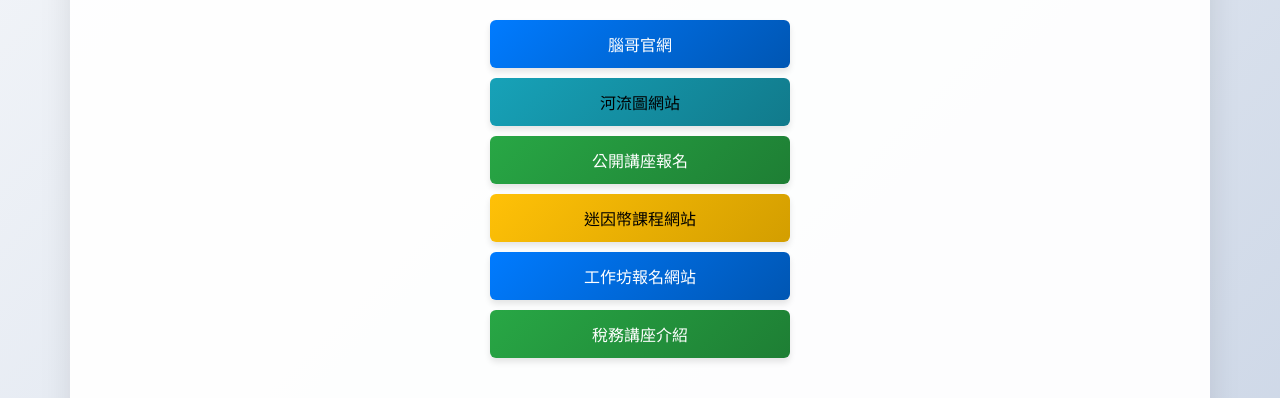
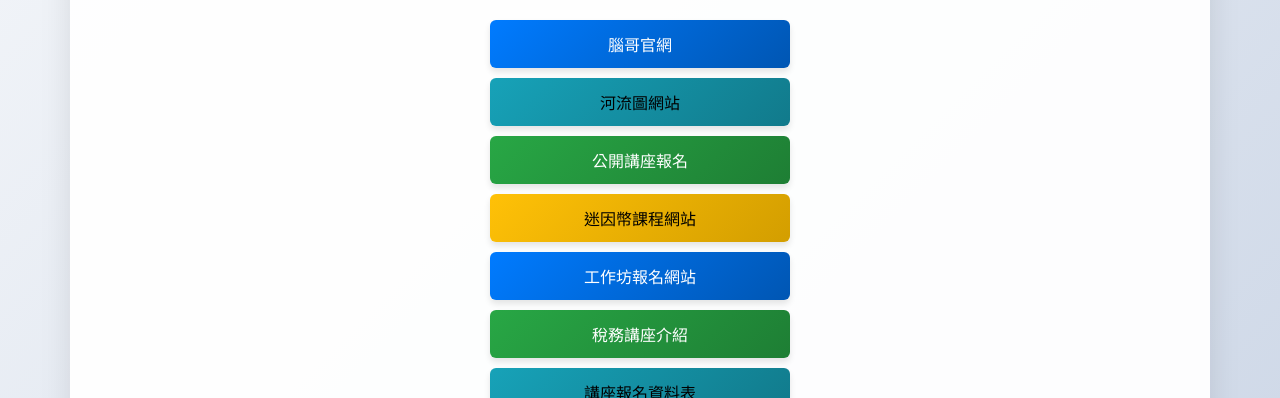
Before and after one commit to Shihjiajyun/develop, a plain HTML site: page index.html in a window 1280 px wide. Shown: the part 274-672 px from the top of the page. Drawn offline with nearby package versions, Linux system fonts and the light colour scheme.

Commit message:
新增學員報名資料頁面

```diff
--- a/index.html
+++ b/index.html
@@ -164,6 +164,9 @@
                     <a href="https://chainee.io/courses/lectures.php" class="btn btn-success project-btn">
                         稅務講座介紹
                     </a>
+                    <a href="https://chainee.io/courses/dashboard.php" class="btn btn-info project-btn">
+                        講座報名資料表
+                    </a>
                 </div>
             </div>
 
```
